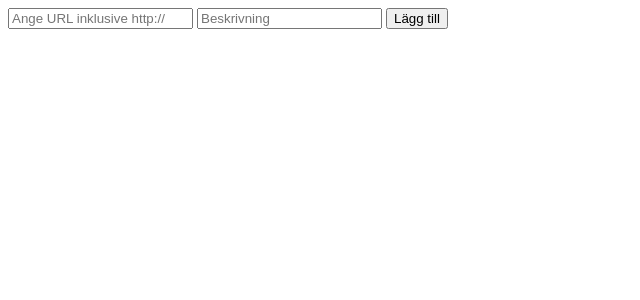
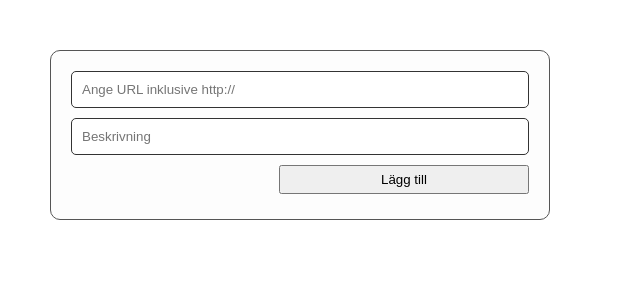
Before and after one commit to j4rl/php, a PHP site: page /dbtest.php in a window 1280 px wide. Shown: the top 300 px of the page, without its empty margins (0-640 px from the left). Run offline with PHP 8.4, Linux system fonts and the light colour scheme.

Commit message:
Set style

```diff
--- a/dbtest.php
+++ b/dbtest.php
@@ -2,6 +2,7 @@
 <html>
 <head>
     <title>dbTest</title>
+    <link rel="stylesheet" href="yo.css">
 </head>
 <?php
 $host="localhost";
--- a/index.php
+++ b/index.php
@@ -5,6 +5,7 @@
     <meta charset="UTF-8">
     <meta name="viewport" content="width=device-width, initial-scale=1.0">
     <title>Document</title>
+    <link rel="stylesheet" href="yo.css">
 </head>
 <body>
     <h1>Variabler JS</h1>
--- /dev/null
+++ b/yo.css
@@ -0,0 +1,38 @@
+*{
+    margin: 0;
+    padding: 0;
+    box-sizing: border-box;
+}
+body{
+    color:#555;
+    font-family: sans-serif;
+}
+h1{
+    color:black;
+    font-family: sans-serif;
+}
+h2{
+    color:black;
+    font-family: monospace;
+}
+#frmLinx{
+    width:500px;
+    height:170px;
+    padding: 20px;
+    margin: 50px;
+    border:1px solid #555;
+    border-radius: 10px;
+    background: #fdfdfd;
+}
+input[type='text']{
+    width:100%;
+    border:1px solid #333;
+    border-radius: 5px;
+    padding: 10px;
+    margin-bottom: 10px;
+}
+button{
+    width:250px;
+    padding: 5px;
+    float:right;
+}
```
